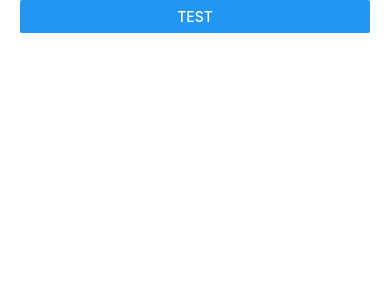
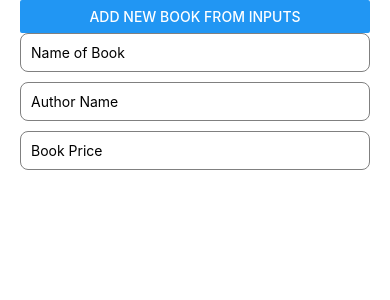
Before and after one commit to ahmedsawy1/RN-UI-Styling, a React Native app: screen / in a window 390 px wide. Shown: the top 300 px of the page. Built offline with nearby package versions, Linux system fonts and the light colour scheme; no server answers.

Commit message:
finish add book with inputs

```diff
--- a/src/screens/BooksScreen.tsx
+++ b/src/screens/BooksScreen.tsx
@@ -1,5 +1,5 @@
-import {ActivityIndicator, Button, FlatList, Text, View} from 'react-native';
-import React from 'react';
+import {ActivityIndicator, Button, FlatList, StyleSheet, Text, TextInput, View} from 'react-native';
+import React, { useState } from 'react';
 import useGetBooks from '../hooks/useGetBooks';
 import useAddBook from '../hooks/usePostBook';
 
@@ -7,11 +7,17 @@ const BooksScreen = () => {
   const {data, isLoading} = useGetBooks();
   const {mutate} = useAddBook()
 
+  const [inputValues, setInputValues] = useState({
+    name_of_book: "",
+    author:"",
+    price: ""
+  })
+
   const onAddBookFN = async() => {
     await mutate({
-        name_of_book: "test 2",
-        author:"author 2",
-        price: 2
+        name_of_book: inputValues.name_of_book,
+        author: inputValues.author,
+        price: inputValues.price
     })
   }
 
@@ -36,10 +42,30 @@ const BooksScreen = () => {
     </View>
   );
 
+
+
   return (
     <View style={{paddingHorizontal: 20, height: '100%'}}>
-        <Button title='test'
+        <Button title='Add New Book From Inputs'
         onPress={onAddBookFN}
+        />
+        <TextInput
+            placeholder='Name of Book'
+            value={inputValues.name_of_book}
+            onChangeText={txt => setInputValues(s => ({...s, name_of_book: txt}))}
+            style={styles.input}
+        />
+        <TextInput
+            placeholder='Author Name'
+            value={inputValues.author}
+            onChangeText={txt => setInputValues(s => ({...s, author: txt}))}
+            style={styles.input}
+        />
+        <TextInput
+            placeholder='Book Price'
+            value={inputValues.price}
+            onChangeText={txt => setInputValues(s => ({...s, price: txt}))}
+            style={styles.input}
         />
       {isLoading ? (
         <View
@@ -63,3 +89,13 @@ const BooksScreen = () => {
 };
 
 export default BooksScreen;
+
+const styles = StyleSheet.create({
+    input:{
+      borderWidth: 1,
+      padding: 10,
+      borderRadius: 8,
+      borderColor: "grey",
+      marginBottom: 10
+    }
+})
```
